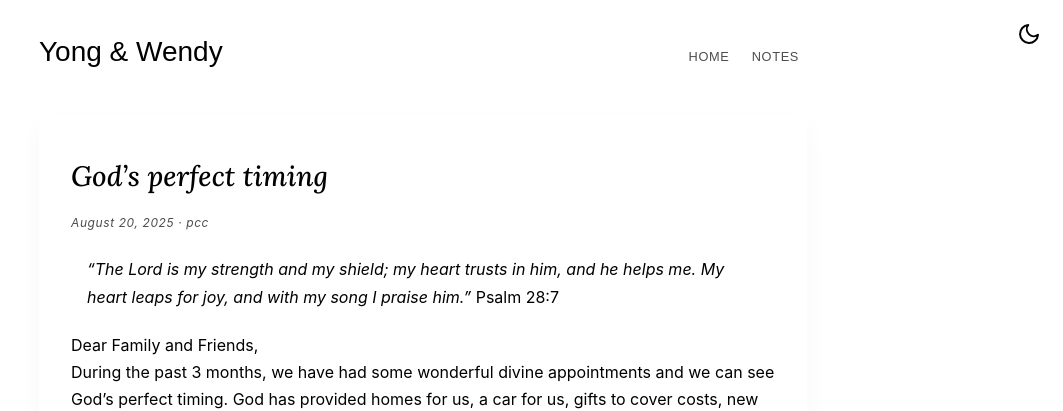
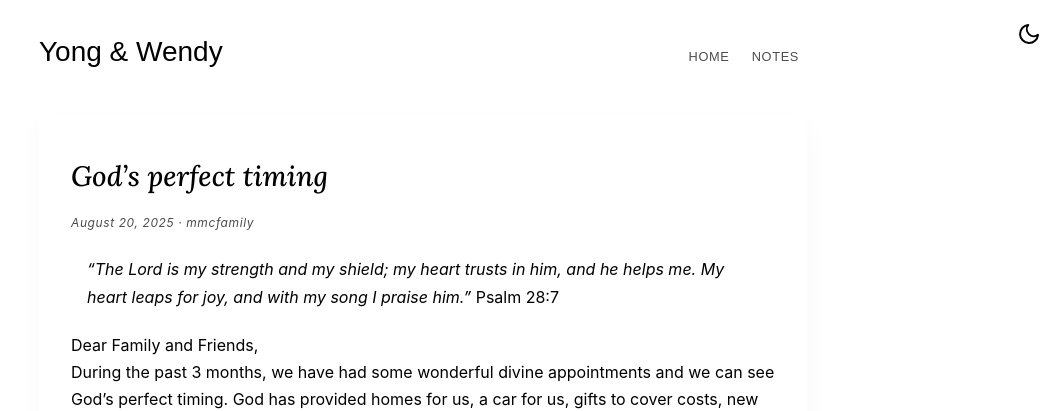
Before and after one commit to yong-lim/4lims, a Jekyll site: the page built from _posts/2025-08-20-Perfect-Timing.md, in a window 1280 px wide and 900 px high. Shown: the top 411 px of the window, without its empty margins (217-1280 px from the left). Built offline with Jekyll 4.4.1, drawn with Linux system fonts in a browser that asks for light colours; some web fonts are replaced; part of the change alters nothing that is shown.

Commit message:
Update tags

```diff
--- a/_posts/2025-08-20-Perfect-Timing.md
+++ b/_posts/2025-08-20-Perfect-Timing.md
@@ -2,7 +2,7 @@
 layout: post
 title: God’s perfect timing
 summary: "We have seen God bringing hope, joy, freedom and encouragement- through motorbike prayer rides and also through discipleship."
-tags: [pcc]
+tags: [mmc, family]
 
 folder: 2025-08/
 photo1:
@@ -13,10 +13,6 @@ photo2:
   - thump: nursing-team-thump.jpg
     img: nursing-team.jpg
     cap: "The MMCC nurse team gathered together at the end of the week for encouragement and prayer."
-photo3:
-  - thump: spirit-thump.jpg
-    img: spirit.jpg
-    cap: "The spiritual formation group of both Khmer and international christian workers, gave opportunity for exploring ways to grow in our identity in Christ. We were also discerning the unique vision that the Lord Jesus gives us to both serve and be a blessing in our communities. Our final weekend of celebration included presentations of this, and some were done very creatively."
 ---
 
 >*“The Lord is my strength and my shield; my heart trusts in him, and he helps me. My heart leaps for joy, and with my song I praise him.”* Psalm 28:7
```
